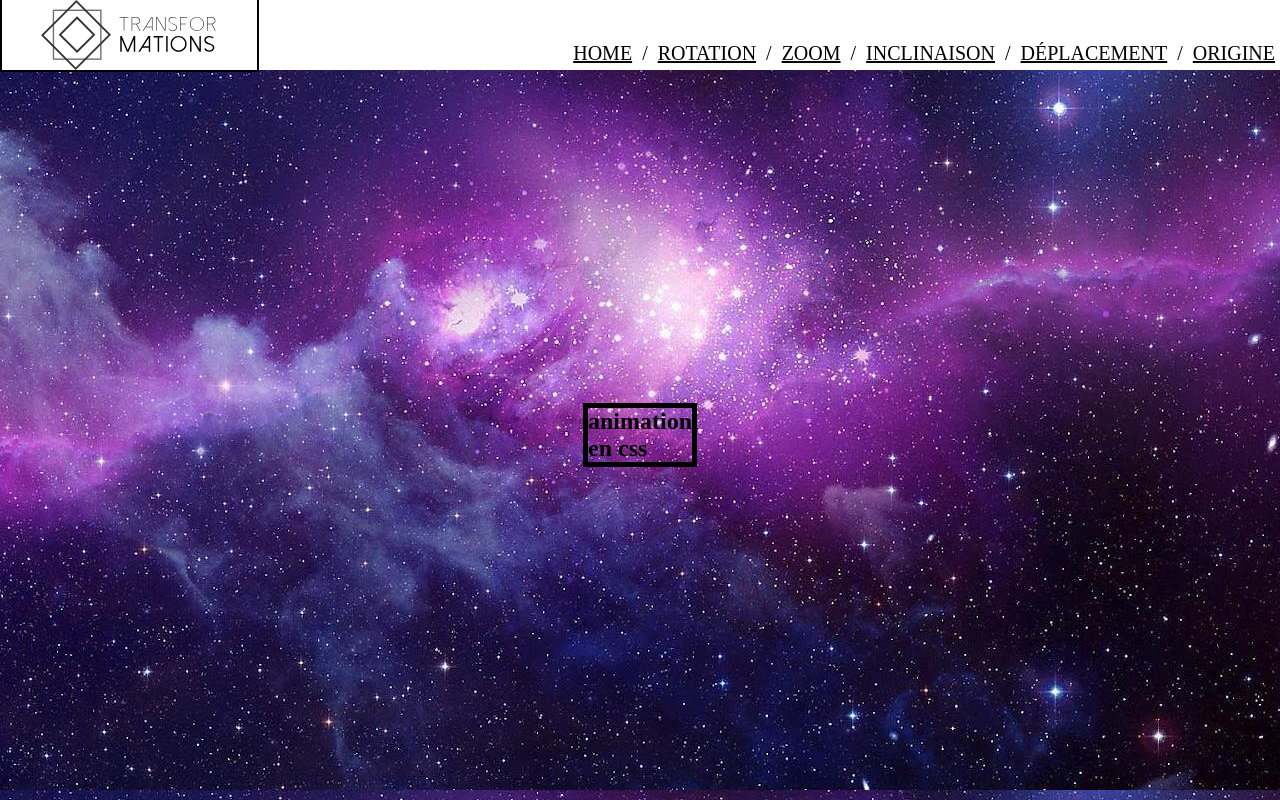
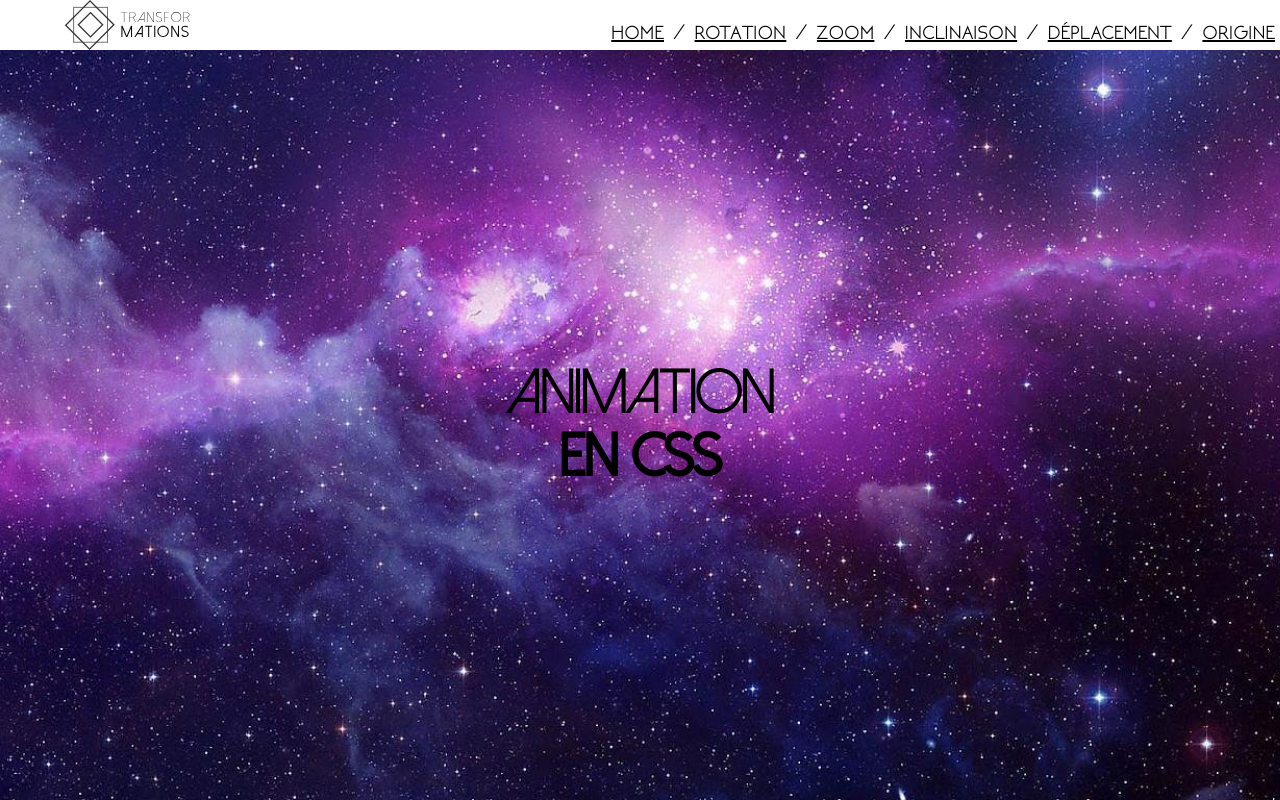
Before and after one commit to ALouKatraz/animationCSS, a plain HTML site: page index.html in a window 1280 px wide. Drawn offline with Linux system fonts and the light colour scheme.

Commit message:
modification police & h1

```diff
--- a/css/style.css
+++ b/css/style.css
@@ -42,13 +42,12 @@
 
 /**********HEADER************/
 header{
-    height: 70px ;
+    height: 50px ;
     display: flex;
     justify-content: flex-end;
-    align-items: center;
 }
 header img{
-    border: 2px solid black;
+    /*border: 2px solid black;*/
     width: 20%;
     height: 100%;
 }
@@ -63,6 +62,7 @@ header nav ul{
     list-style: none;
     display: flex;
     justify-content: flex-end;
+    cursor: pointer;
 }
 header nav ul li{
     display: flex;
@@ -71,19 +71,33 @@ header nav ul li{
 header nav ul li a, span{
     text-transform: uppercase;
     color: black;
+    font-family: "NEO";
     font-size: 20px;
     font-weight:lighter;
     margin: 5px;
 }
+header nav ul li:hover a{
+    text-decoration: underline 5px;
+}
 
 /************MAIN**********/
 main{
-    height: calc(100vh - 70px);
+    height: calc(100vh - 50px);
     background: url(../img/fond3.jpg);
+    background-size: cover;
     display: flex;
     justify-content: center;
     align-items: center;
 }
-main section{
+/*main section{
     border: 5px solid;
+}*/
+main section h1::first-line{
+    font-family: "DolceLight";
+    font-size: 60px;
 }
+main section h1{
+    font-family: "Dolce";
+    font-size: 60px;
+    text-align: center;
+}
--- a/index.html
+++ b/index.html
@@ -12,7 +12,7 @@
         <img src="img/logo.svg" alt="logo">
         <nav>
             <ul>
-                <li><a href="#">home</a><span><p>/</p></span></li>
+                <li><a href="index.html">home</a><span><p>/</p></span></li>
                 <li><a href="#">rotation</a><span><p>/</p></span></li>
                 <li><a href="#">zoom</a><span><p>/</p></span></li>
                 <li><a href="#">inclinaison</a><span><p>/</p></span></li>
@@ -23,7 +23,7 @@
     </header>
     <main>
         <section>
-            <h1>animation <br/>en css</h1>
+            <h1>animation<br/>en css</h1>
         </section>
     </main>
 
```
